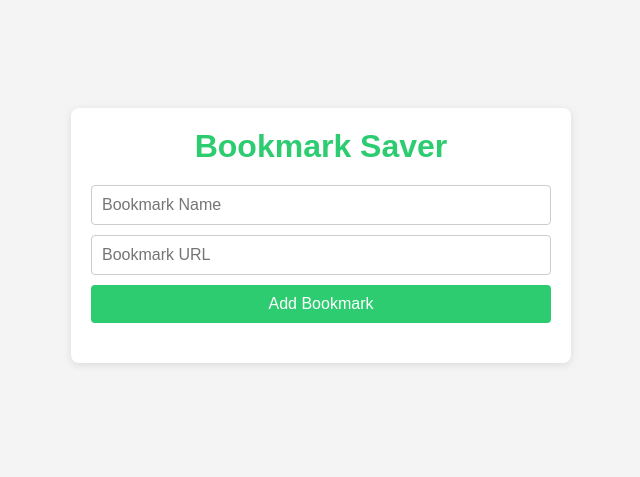
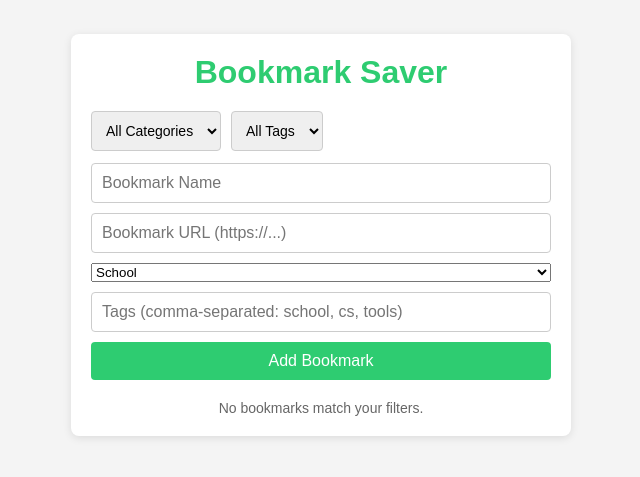
Before and after one commit to PrestonMas/BookmarkSaver, a React (Vite) app: page / in a window 1280 px wide. Shown: the part 165-642 px from the top of the page, without its empty margins (319-959 px from the left). Built offline with nearby package versions, Linux system fonts and the light colour scheme.

Commit message:
Add tags and filters

```diff
--- a/src/App.jsx
+++ b/src/App.jsx
@@ -1,10 +1,19 @@
-import { useEffect, useState } from "react";
+import { useEffect, useMemo, useState } from "react";
 import "./style.css";
 
-const STORAGE_KEY = "bookmarks";
+const STORAGE_KEY = "bookmarks_v1";
+const DEFAULT_CATEGORIES = ["School", "Work", "Personal", "Social", "Music", "Other"];
 
 function isValidUrl(url) {
   return url.startsWith("http://") || url.startsWith("https://");
+}
+
+function parseTags(rawTags) {
+  return rawTags
+    .split(",")
+    .map((tag) => tag.trim())
+    .filter(Boolean)
+    .map((tag) => tag.toLowerCase());
 }
 
 export default function App() {
@@ -15,10 +24,33 @@ export default function App() {
 
   const [name, setName] = useState("");
   const [url, setUrl] = useState("");
+  const [category, setCategory] = useState(DEFAULT_CATEGORIES[0]);
+  const [tagsInput, setTagsInput] = useState("");
+
+
+  //Filters
+  const [categoryFilter, setCategoryFilter] = useState("All");
+  const [tagFilter, setTagFilter] = useState("");
 
   useEffect(() => {
     localStorage.setItem(STORAGE_KEY, JSON.stringify(bookmarks));
   }, [bookmarks]);
+
+  const allTags = useMemo(() => {
+    const set = new Set();
+    for (const b of bookmarks) {
+      (b.tags || []).forEach((t) => set.add(t));
+    }
+    return Array.from(set).sort();
+  }, [bookmarks]);
+
+  const filteredBookmarks = useMemo(() => {
+    return bookmarks.filter((b) => {
+      const category0k = categoryFilter === "All" || b.category === categoryFilter;
+      const tagOk = !tagFilter || (b.tags || []).includes(tagFilter);
+      return category0k && tag0k;
+    });
+  }, [bookmarks, categoryFilter, tagFilter]);
 
   function handleAddBookmark() {
     const trimmedName = name.trim();
@@ -33,21 +65,79 @@ export default function App() {
       return;
     }
 
+    const tags = parseTags(tagsInput);
+
+    const isDuplicate = bookmarks.some(
+      (b) => b.name === trimmedName && b.url === trimmedUrl
+    );
+
+    if (isDuplicate) {
+      alert("This bookmark already exists.");
+      // TODO: toast notification
+      return;
+    }
+
+    const newBookmark = {
+      id: crypto.randomUUID(),
+      name: trimmedName,
+      url: trimmedUrl,
+      category,
+      tags,
+      createdAt: Date.now(),
+    };
+
     setBookmarks((prev) => [...prev, { name: trimmedName, url: trimmedUrl }]);
     setName("");
     setUrl("");
+    setTagsInput("");
   }
 
-  function handleRemoveBookmark(target) {
-    setBookmarks((prev) =>
-      prev.filter((b) => !(b.name === target.name && b.url === target.url))
-    );
+  function handleRemoveBookmark(id) {
+    setBookmarks((prev) => prev.filter((b) => b.id !== id));
+  }
+
+  function clearTagFilter() {
+    setTagFilter("");
   }
 
   return (
     <div className="app-container">
       <h1>Bookmark Saver</h1>
 
+      {/* Filters */}
+      <div className="filters">
+        <select
+          value={categoryFilter}
+          onChange={(e) => setCategoryFilter(e.target.value)}
+        >
+          <option value="All">All Categories</option>
+          {DEFAULT_CATEGORIES.map((c) => (
+            <option key={c} value={c}>
+              {c}
+            </option>
+          ))}
+        </select>
+
+        <select
+          value={tagFilter}
+          onChange={(e) => setTagFilter(e.target.value)}
+        >
+          <option value="">All Tags</option>
+          {allTags.map((t) => (
+            <option key={t} value={t}>
+              #{t}
+            </option>
+          ))}
+        </select>
+
+        {tagFilter && (
+          <button className="secondary" onClick={clearTagFilter}>
+            Clear Tag
+          </button>
+        )}
+      </div>
+
+      {/* Add form */}
       <div className="input-container">
         <input
           type="text"
@@ -58,24 +148,66 @@ export default function App() {
 
         <input
           type="text"
-          placeholder="Bookmark URL"
+          placeholder="Bookmark URL (https://...)"
           value={url}
           onChange={(e) => setUrl(e.target.value)}
+        />
+
+        <select value={category} onChange={(e) => setCategory(e.target.value)}>
+          {DEFAULT_CATEGORIES.map((c) => (
+            <option key={c} value={c}>
+              {c}
+            </option>
+          ))}
+        </select>
+
+        <input
+          type="text"
+          placeholder="Tags (comma-separated: school, cs, tools)"
+          value={tagsInput}
+          onChange={(e) => setTagsInput(e.target.value)}
         />
 
         <button onClick={handleAddBookmark}>Add Bookmark</button>
       </div>
 
+      {/* List */}
       <ul id="bookmark-list">
-        {bookmarks.map((b, index) => (
-          <li key={`${b.name}-${b.url}-${index}`}>
-            <a href={b.url} target="_blank" rel="noreferrer">
-              {b.name}
-            </a>
-            <button onClick={() => handleRemoveBookmark(b)}>Remove</button>
+        {filteredBookmarks.map((b) => (
+          <li key={b.id} className="bookmark-item">
+            <div className="bookmark-main">
+              <a href={b.url} target="_blank" rel="noreferrer">
+                {b.name}
+              </a>
+              <div className="meta">
+                <span className="category">{b.category}</span>
+
+                {(b.tags || []).length > 0 && (
+                  <div className="tags">
+                    {b.tags.map((t) => (
+                      <button
+                        key={t}
+                        className="tag"
+                        type="button"
+                        onClick={() => setTagFilter(t)}
+                        title="Filter by this tag"
+                      >
+                        #{t}
+                      </button>
+                    ))}
+                  </div>
+                )}
+              </div>
+            </div>
+
+            <button onClick={() => handleRemoveBookmark(b.id)}>Remove</button>
           </li>
         ))}
       </ul>
+
+      {filteredBookmarks.length === 0 && (
+        <p className="empty">No bookmarks match your filters.</p>
+      )}
     </div>
   );
 }
--- a/src/style.css
+++ b/src/style.css
@@ -94,3 +94,83 @@ button:hover {
 #bookmark-list button:hover {
     background-color: #c0392b;
 }
+
+/* Filters */
+.filters {
+  display: flex;
+  gap: 10px;
+  margin-bottom: 12px;
+  flex-wrap: wrap;
+}
+
+.filters select {
+  padding: 10px;
+  border: 1px solid #ccc;
+  border-radius: 4px;
+  font-size: 14px;
+}
+
+button.secondary {
+  background-color: #777;
+  padding: 10px;
+}
+
+button.secondary:hover {
+  background-color: #666;
+}
+
+/* Bookmark item layout */
+.bookmark-item {
+  gap: 10px;
+}
+
+.bookmark-main {
+  display: flex;
+  flex-direction: column;
+  align-items: flex-start;
+  text-align: left;
+  flex: 1;
+}
+
+.meta {
+  margin-top: 6px;
+  display: flex;
+  gap: 10px;
+  flex-wrap: wrap;
+  align-items: center;
+}
+
+.category {
+  font-size: 12px;
+  padding: 4px 8px;
+  border: 1px solid #ddd;
+  border-radius: 999px;
+  background: #fff;
+  color: #333;
+}
+
+.tags {
+  display: flex;
+  gap: 6px;
+  flex-wrap: wrap;
+}
+
+.tag {
+  background-color: #eef9f1;
+  color: #27ae60;
+  border: 1px solid #bfe9cd;
+  padding: 4px 8px;
+  border-radius: 999px;
+  font-size: 12px;
+  cursor: pointer;
+}
+
+.tag:hover {
+  background-color: #dff6e7;
+}
+
+.empty {
+  margin-top: 10px;
+  font-size: 14px;
+  color: #666;
+}
```
